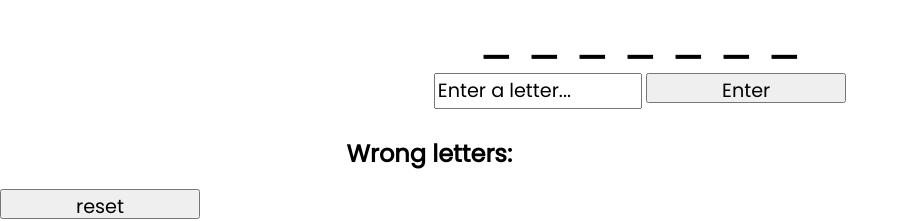
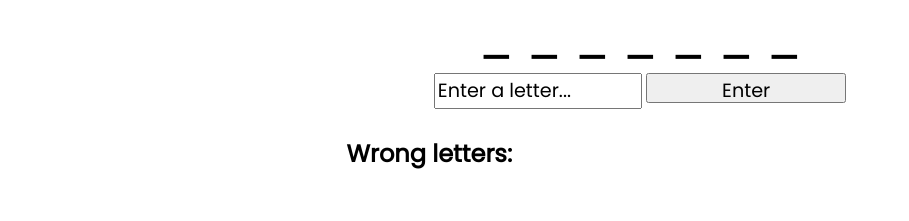
Before and after one commit to BrikkeH/Hangman, a PHP site: page /index.php in a window 1280 px wide. Shown: the part 579-800 px from the top of the page, without its empty margins (0-909 px from the left). Run offline with PHP 8.4, Linux system fonts and the light colour scheme; data that the repository does not hold is empty; some web fonts are replaced.

Commit message:
remove reset button

```diff
--- a/index.php
+++ b/index.php
@@ -36,9 +36,5 @@
                 <?php include ('showwrongletters.php')?>
             </div>
     </div>
-
-    <form action="" method = "POST">
-            <input name="reset" type="submit" value="reset" />
-    </form>
 </body>
 </html>
```
